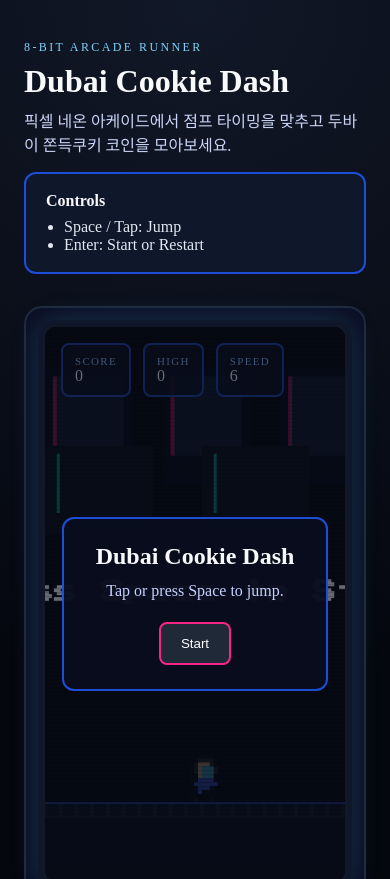
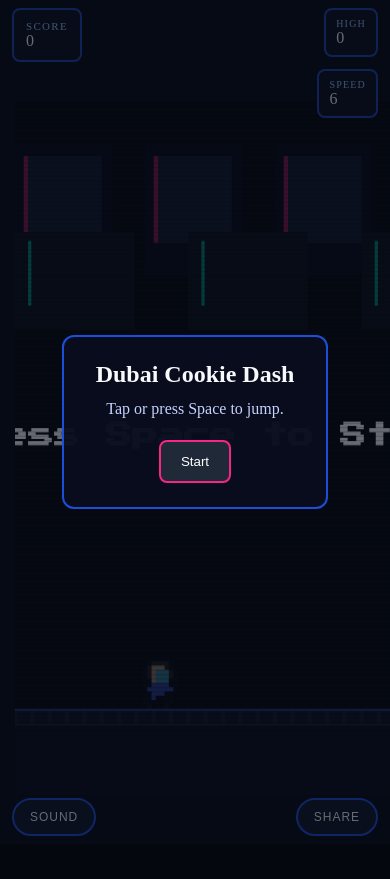
Before and after one commit to HariFatherKR/codex-game-1, a Next.js app: page / in a window 390 px wide. Shown: the top 879 px of the page. After the commit the page ends 844 px from the top, so only its background shows below. Built offline with nearby package versions, Linux system fonts and the light colour scheme.

Commit message:
Adjust game layout for mobile and desktop

```diff
--- a/app/globals.css
+++ b/app/globals.css
@@ -81,32 +81,38 @@ h1 {
   background: #0b0f24;
   padding: 16px;
   border: 2px solid #1e293b;
+  aspect-ratio: 16 / 9;
 }
 
 .game-shell {
   position: relative;
   border-radius: 14px;
   overflow: hidden;
-  height: min(68vh, 560px);
-  min-height: 380px;
+  width: 100%;
+  height: 100%;
   outline: none;
   border: 3px solid #111827;
   box-shadow: 0 0 0 4px #0f172a, 0 0 30px rgba(76, 201, 240, 0.25);
+  touch-action: manipulation;
+  user-select: none;
+  background: #05070f;
 }
 
 .game-canvas {
-  width: 100%;
-  height: 100%;
+  position: absolute;
+  top: 50%;
+  left: 50%;
+  transform-origin: top left;
   display: block;
 }
 
 .hud {
   position: absolute;
-  top: 16px;
-  left: 16px;
   display: flex;
   gap: 12px;
   z-index: 2;
+  padding: calc(env(safe-area-inset-top) + 8px) calc(env(safe-area-inset-right) + 12px)
+    calc(env(safe-area-inset-bottom) + 8px) calc(env(safe-area-inset-left) + 12px);
 }
 
 .hud-block {
@@ -127,6 +133,52 @@ h1 {
 .hud-value {
   font-size: 16px;
   font-weight: 400;
+}
+
+.hud-top-left {
+  top: 0;
+  left: 0;
+}
+
+.hud-top-right {
+  top: 0;
+  right: 0;
+  flex-direction: column;
+  align-items: flex-end;
+}
+
+.hud-bottom-left {
+  bottom: 0;
+  left: 0;
+}
+
+.hud-bottom-right {
+  bottom: 0;
+  right: 0;
+}
+
+.hud-compact {
+  padding: 8px 10px;
+}
+
+.hud-compact .hud-label {
+  font-size: 10px;
+}
+
+.hud-button {
+  border-radius: 999px;
+  border: 2px solid #1d4ed8;
+  background: rgba(15, 23, 42, 0.85);
+  color: #f8fafc;
+  padding: 10px 16px;
+  font-size: 12px;
+  letter-spacing: 0.08em;
+  text-transform: uppercase;
+  cursor: pointer;
+}
+
+.hud-button:hover {
+  background: rgba(30, 41, 59, 0.9);
 }
 
 .overlay {
@@ -183,3 +235,43 @@ h1 {
   color: #94a3b8;
   font-size: 0.9rem;
 }
+
+@media (max-width: 767px) {
+  body {
+    overflow: hidden;
+  }
+
+  .page {
+    max-width: none;
+    padding: 0;
+    min-height: 100svh;
+    gap: 0;
+  }
+
+  .hero,
+  .footer {
+    display: none;
+  }
+
+  .game-section {
+    width: 100vw;
+    height: 100svh;
+    aspect-ratio: 9 / 16;
+    padding: 0;
+    border-radius: 0;
+    border: none;
+  }
+
+  .game-shell {
+    border-radius: 0;
+    border: none;
+    box-shadow: none;
+  }
+}
+
+@media (min-width: 768px) {
+  .game-section {
+    max-width: 1100px;
+    margin: 0 auto;
+  }
+}
--- a/components/GameCanvas.tsx
+++ b/components/GameCanvas.tsx
@@ -1,14 +1,7 @@
 'use client';
 
-import { useEffect, useRef, useState } from 'react';
-import {
-  COIN_MAX_GAP,
-  COIN_MIN_GAP,
-  GAME_HEIGHT,
-  GAME_WIDTH,
-  OBSTACLE_MAX_GAP,
-  OBSTACLE_MIN_GAP
-} from '@/lib/game/constants';
+import { useEffect, useRef, useState, type PointerEvent } from 'react';
+import { GAME_CONFIGS, type GameConfig, type GameMode } from '@/lib/game/constants';
 import {
   checkCoinCollision,
   checkRectCollision,
@@ -39,12 +32,18 @@ export default function GameCanvas() {
   const speedRef = useRef<number>(resetSpeed());
   const scoreRef = useRef<number>(0);
   const statusRef = useRef<GameStatus>('READY');
-  const coinTimerRef = useRef<number>(randomRange(COIN_MIN_GAP, COIN_MAX_GAP));
-  const obstacleTimerRef = useRef<number>(randomRange(OBSTACLE_MIN_GAP, OBSTACLE_MAX_GAP));
+  const coinTimerRef = useRef<number>(
+    randomRange(GAME_CONFIGS.desktop.coinMinGap, GAME_CONFIGS.desktop.coinMaxGap)
+  );
+  const obstacleTimerRef = useRef<number>(
+    randomRange(GAME_CONFIGS.desktop.obstacleMinGap, GAME_CONFIGS.desktop.obstacleMaxGap)
+  );
   const hudTimerRef = useRef<number>(0);
   const lastObstacleTypeRef = useRef<Obstacle['type'] | null>(null);
   const backgroundOffsetRef = useRef<number>(0);
   const animationTimeRef = useRef<number>(0);
+  const modeRef = useRef<GameMode>('desktop');
+  const configRef = useRef<GameConfig>(GAME_CONFIGS.desktop);
 
   const [score, setScore] = useState(0);
   const [highScore, setHighScore] = useState(0);
@@ -53,13 +52,19 @@ export default function GameCanvas() {
 
   const resetGame = (canvas: HTMLCanvasElement) => {
     const groundY = getGroundY(canvas.height);
-    playerRef.current = createPlayer(groundY);
+    playerRef.current = createPlayer(groundY, configRef.current);
     coinsRef.current = [];
     obstaclesRef.current = [];
     speedRef.current = resetSpeed();
     scoreRef.current = 0;
-    coinTimerRef.current = randomRange(COIN_MIN_GAP, COIN_MAX_GAP);
-    obstacleTimerRef.current = randomRange(OBSTACLE_MIN_GAP, OBSTACLE_MAX_GAP);
+    coinTimerRef.current = randomRange(
+      configRef.current.coinMinGap,
+      configRef.current.coinMaxGap
+    );
+    obstacleTimerRef.current = randomRange(
+      configRef.current.obstacleMinGap,
+      configRef.current.obstacleMaxGap
+    );
     lastObstacleTypeRef.current = null;
     backgroundOffsetRef.current = 0;
     animationTimeRef.current = 0;
@@ -109,7 +114,7 @@ export default function GameCanvas() {
     if (!player) {
       return;
     }
-    jumpPlayer(player);
+    jumpPlayer(player, configRef.current);
   };
 
   useEffect(() => {
@@ -132,13 +137,25 @@ export default function GameCanvas() {
         return;
       }
       const { width, height } = parent.getBoundingClientRect();
-      canvas.width = width;
-      canvas.height = height;
-      if (!playerRef.current) {
+      const isMobile = window.matchMedia('(max-width: 767px)').matches;
+      const nextMode: GameMode = isMobile ? 'mobile' : 'desktop';
+      const previousMode = modeRef.current;
+      const nextConfig = GAME_CONFIGS[nextMode];
+
+      modeRef.current = nextMode;
+      configRef.current = nextConfig;
+      canvas.width = nextConfig.baseWidth;
+      canvas.height = nextConfig.baseHeight;
+      const scale = Math.min(width / nextConfig.baseWidth, height / nextConfig.baseHeight);
+      canvas.style.transform = `translate(-50%, -50%) scale(${scale})`;
+      if (!playerRef.current || previousMode !== nextMode) {
         resetGame(canvas);
+        statusRef.current = 'READY';
+        setStatus('READY');
       } else {
         const groundY = getGroundY(canvas.height);
         playerRef.current.y = groundY - playerRef.current.height;
+        playerRef.current.x = configRef.current.playerX;
       }
     };
 
@@ -176,12 +193,15 @@ export default function GameCanvas() {
         obstacleTimerRef.current -= delta;
 
         if (coinTimerRef.current <= 0) {
-          coinsRef.current.push(createCoin(canvas.width, groundY));
-          coinTimerRef.current = randomRange(COIN_MIN_GAP, COIN_MAX_GAP);
+          coinsRef.current.push(createCoin(canvas.width, groundY, configRef.current));
+          coinTimerRef.current = randomRange(
+            configRef.current.coinMinGap,
+            configRef.current.coinMaxGap
+          );
         }
         if (obstacleTimerRef.current <= 0) {
           const lastObstacle = obstaclesRef.current[obstaclesRef.current.length - 1];
-          const minDistance = 180;
+          const minDistance = configRef.current.obstacleMinDistance;
           if (!lastObstacle || lastObstacle.x < canvas.width - minDistance) {
             const nextObstacle = createObstacle(
               canvas.width,
@@ -191,8 +211,14 @@ export default function GameCanvas() {
             obstaclesRef.current.push(nextObstacle);
             lastObstacleTypeRef.current = nextObstacle.type;
           }
-          const minGap = Math.max(0.9, OBSTACLE_MIN_GAP - speedRef.current * 0.02);
-          const maxGap = Math.max(1.4, OBSTACLE_MAX_GAP - speedRef.current * 0.02);
+          const minGap = Math.max(
+            configRef.current.obstacleMinGap - speedRef.current * 0.02,
+            configRef.current.obstacleMinGap * 0.8
+          );
+          const maxGap = Math.max(
+            configRef.current.obstacleMaxGap - speedRef.current * 0.02,
+            configRef.current.obstacleMaxGap * 0.7
+          );
           obstacleTimerRef.current = randomRange(minGap, maxGap);
         }
 
@@ -285,12 +311,20 @@ export default function GameCanvas() {
     };
   }, [highScore]);
 
+  const handlePointerDown = (event: PointerEvent<HTMLDivElement>) => {
+    const target = event.target as HTMLElement;
+    if (target.closest('button')) {
+      return;
+    }
+    handleJump();
+  };
+
   return (
     <div
       className="game-shell"
       role="button"
       tabIndex={0}
-      onPointerDown={handleJump}
+      onPointerDown={handlePointerDown}
       onKeyDown={(event) => {
         if (event.key === ' ') {
           event.preventDefault();
@@ -298,21 +332,38 @@ export default function GameCanvas() {
         }
       }}
     >
-      <div className="hud">
+      <div className="hud hud-top-left">
         <div className="hud-block">
           <span className="hud-label">Score</span>
           <span className="hud-value">{score}</span>
         </div>
-        <div className="hud-block">
+      </div>
+      <div className="hud hud-top-right">
+        <div className="hud-block hud-compact">
           <span className="hud-label">High</span>
           <span className="hud-value">{highScore}</span>
         </div>
-        <div className="hud-block">
+        <div className="hud-block hud-compact">
           <span className="hud-label">Speed</span>
           <span className="hud-value">{speedDisplay}</span>
         </div>
       </div>
-      <canvas ref={canvasRef} className="game-canvas" width={GAME_WIDTH} height={GAME_HEIGHT} />
+      <div className="hud hud-bottom-left">
+        <button type="button" className="hud-button">
+          Sound
+        </button>
+      </div>
+      <div className="hud hud-bottom-right">
+        <button type="button" className="hud-button">
+          Share
+        </button>
+      </div>
+      <canvas
+        ref={canvasRef}
+        className="game-canvas"
+        width={GAME_CONFIGS.desktop.baseWidth}
+        height={GAME_CONFIGS.desktop.baseHeight}
+      />
       {status === 'GAME_OVER' ? (
         <div className="overlay">
           <div className="overlay-panel">
--- a/lib/game/constants.ts
+++ b/lib/game/constants.ts
@@ -1,13 +1,51 @@
-export const GAME_WIDTH = 960;
-export const GAME_HEIGHT = 540;
+export type GameMode = 'mobile' | 'desktop';
+
+export type GameConfig = {
+  baseWidth: number;
+  baseHeight: number;
+  playerX: number;
+  jumpForce: number;
+  obstacleMinGap: number;
+  obstacleMaxGap: number;
+  obstacleMinDistance: number;
+  coinMinGap: number;
+  coinMaxGap: number;
+  coinHeights: number[];
+};
+
+export const GAME_CONFIGS: Record<GameMode, GameConfig> = {
+  mobile: {
+    baseWidth: 360,
+    baseHeight: 640,
+    playerX: 110,
+    jumpForce: 840,
+    obstacleMinGap: 1.35,
+    obstacleMaxGap: 2.5,
+    obstacleMinDistance: 220,
+    coinMinGap: 0.95,
+    coinMaxGap: 1.8,
+    coinHeights: [70, 150, 230]
+  },
+  desktop: {
+    baseWidth: 960,
+    baseHeight: 540,
+    playerX: 180,
+    jumpForce: 760,
+    obstacleMinGap: 1.2,
+    obstacleMaxGap: 2.4,
+    obstacleMinDistance: 180,
+    coinMinGap: 1.0,
+    coinMaxGap: 2.0,
+    coinHeights: [60, 110]
+  }
+};
+
 export const GROUND_HEIGHT = 80;
 
 export const PLAYER_WIDTH = 48;
 export const PLAYER_HEIGHT = 48;
-export const PLAYER_X = 140;
 
 export const GRAVITY = 2200;
-export const JUMP_FORCE = 760;
 
 export const BASE_SPEED = 6;
 export const MAX_SPEED = 20;
@@ -15,11 +53,6 @@ export const SPEED_RAMP = 0.35;
 
 export const COIN_SIZE = 24;
 export const COIN_SCORE = 10;
-
-export const OBSTACLE_MIN_GAP = 1.2;
-export const OBSTACLE_MAX_GAP = 2.4;
-export const COIN_MIN_GAP = 1.0;
-export const COIN_MAX_GAP = 2.0;
 
 export const BIKE_OBSTACLE = {
   width: 32,
--- a/lib/game/engine.ts
+++ b/lib/game/engine.ts
@@ -6,20 +6,19 @@ import {
   CAR_OBSTACLE,
   GROUND_HEIGHT,
   GRAVITY,
-  JUMP_FORCE,
   MAX_SPEED,
   PLAYER_HEIGHT,
   PLAYER_WIDTH,
   SCOOTER_OBSTACLE,
-  PLAYER_X,
-  SPEED_RAMP
+  SPEED_RAMP,
+  type GameConfig
 } from './constants';
 import type { Coin, GameSnapshot, Obstacle, Player } from './types';
 
 let objectId = 0;
 
-export const createPlayer = (groundY: number): Player => ({
-  x: PLAYER_X,
+export const createPlayer = (groundY: number, config: GameConfig): Player => ({
+  x: config.playerX,
   y: groundY - PLAYER_HEIGHT,
   width: PLAYER_WIDTH,
   height: PLAYER_HEIGHT,
@@ -29,11 +28,11 @@ export const createPlayer = (groundY: number): Player => ({
 
 export const getGroundY = (height: number): number => height - GROUND_HEIGHT;
 
-export const jumpPlayer = (player: Player): void => {
+export const jumpPlayer = (player: Player, config: GameConfig): void => {
   if (!player.isGrounded) {
     return;
   }
-  player.velocityY = -JUMP_FORCE;
+  player.velocityY = -config.jumpForce;
   player.isGrounded = false;
 };
 
@@ -53,8 +52,8 @@ export const increaseSpeed = (speed: number, deltaSeconds: number): number => {
   return Math.min(next, MAX_SPEED);
 };
 
-export const createCoin = (canvasWidth: number, groundY: number): Coin => {
-  const lift = Math.random() > 0.5 ? 110 : 60;
+export const createCoin = (canvasWidth: number, groundY: number, config: GameConfig): Coin => {
+  const lift = config.coinHeights[Math.floor(Math.random() * config.coinHeights.length)] ?? 80;
   return {
     id: objectId++,
     x: canvasWidth + 40,
```
